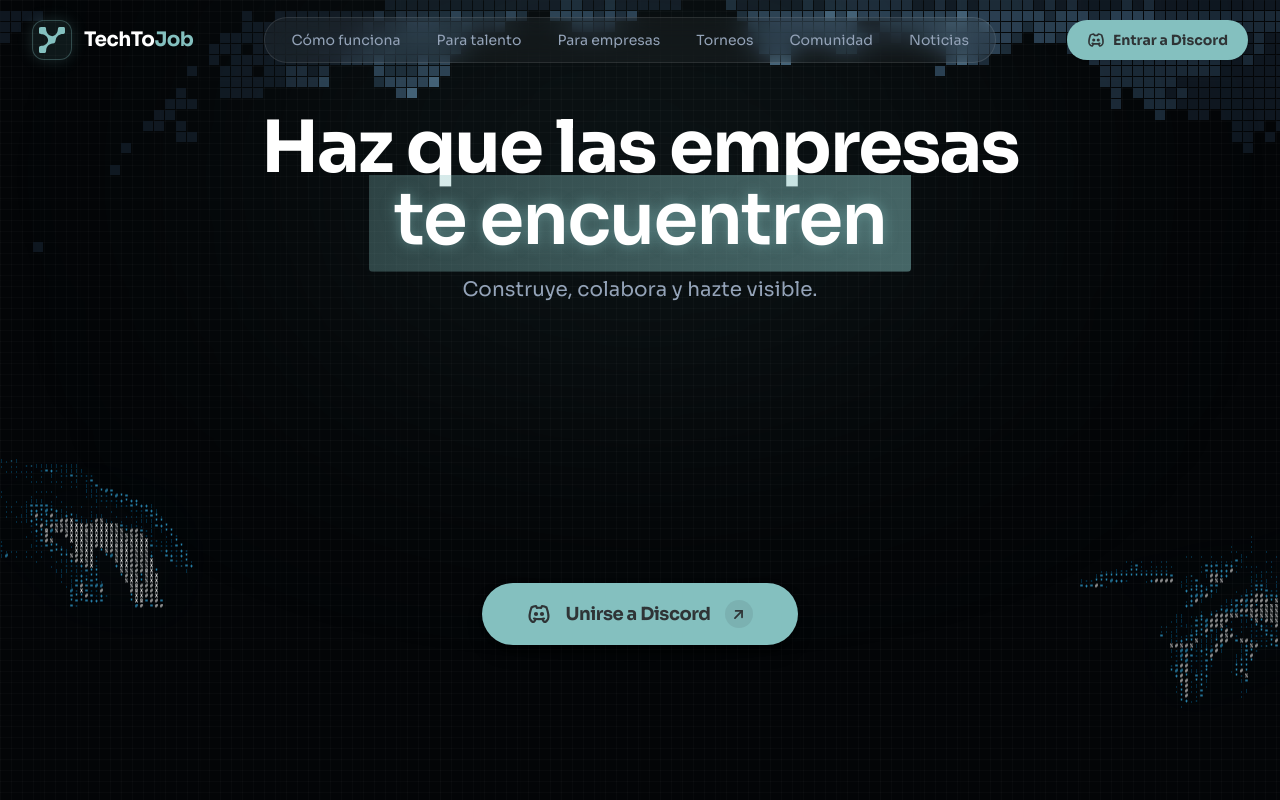
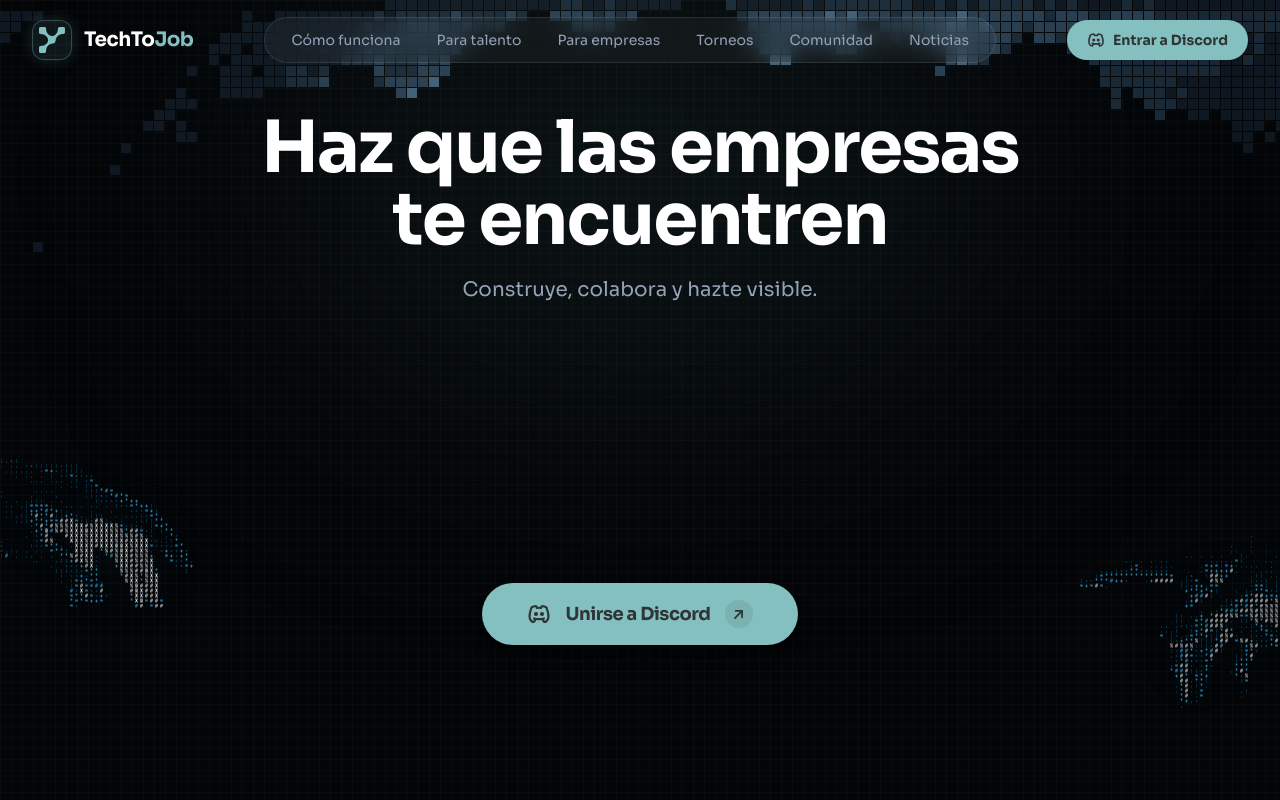
Before and after one commit to alvaro-salort/TechToJob-landing, a Next.js app: page / in a window 1280 px wide. Shown: the top 800 px of the page. Built offline with nearby package versions, Linux system fonts and the light colour scheme.

Commit message:
style(hero): remove text-highlight from 'te encuentren'

```diff
--- a/src/components/hero/HeroSection.tsx
+++ b/src/components/hero/HeroSection.tsx
@@ -28,10 +28,7 @@ export function HeroSection() {
       <div className="relative max-w-4xl mx-auto px-4 sm:px-6 text-center mb-6 sm:mb-10 z-20">
         {/* Primary Page Heading (Single H1) */}
         <h1 className="text-3xl sm:text-5xl md:text-6xl lg:text-7xl font-extrabold text-white tracking-tight leading-[1.12] mb-5">
-          Haz que las empresas{" "}
-          <span className="block">
-            <mark className="text-highlight">te encuentren</mark>
-          </span>
+          Haz que las empresas <span className="block">te encuentren</span>
         </h1>
 
         {/* Short Punchy Subtitle */}
```
